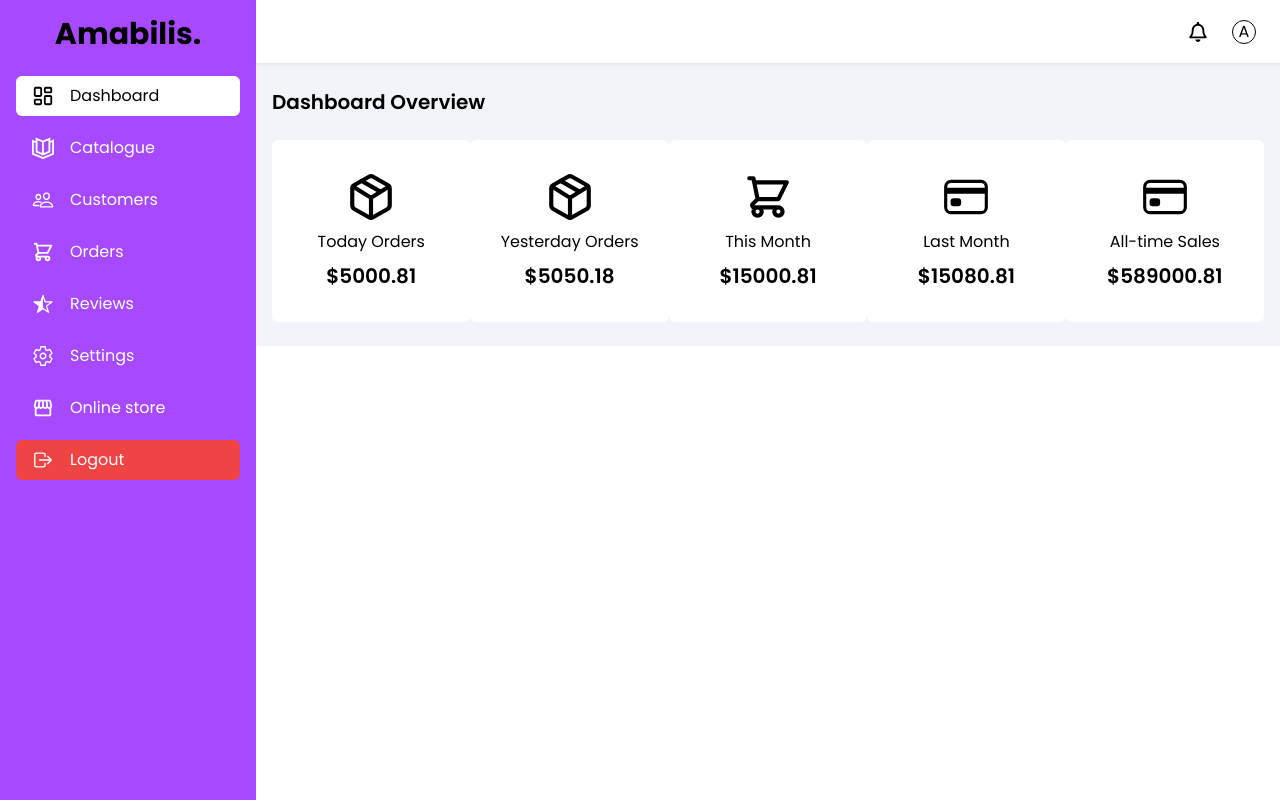
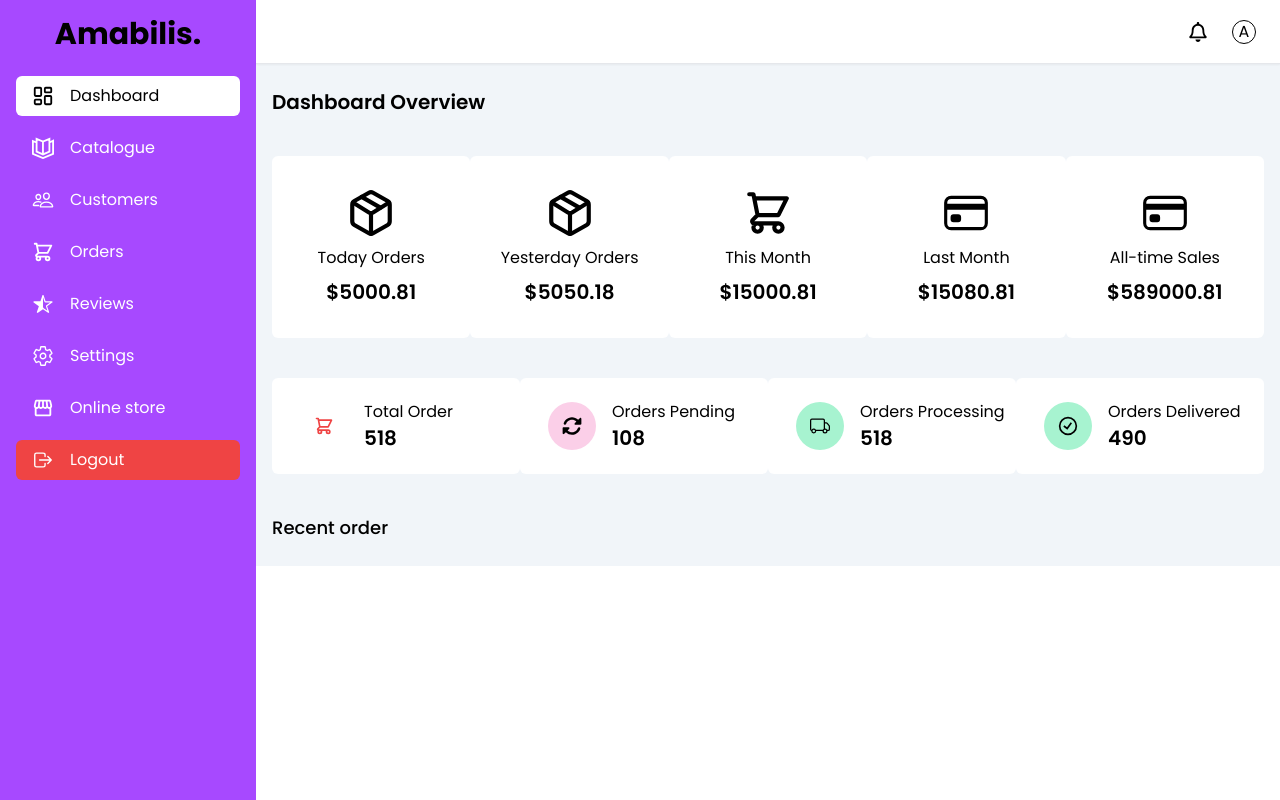
Before and after one commit to MabelSamuel/amabilis-e-commerce-website-expressJs, a React (Vite) app in the folder frontend/: page /admin/dashboard/overview in a window 1280 px wide. Built offline with nearby package versions, Linux system fonts and the light colour scheme.

Commit message:
rectangle cards

```diff
--- a/frontend/src/App.jsx
+++ b/frontend/src/App.jsx
@@ -31,6 +31,7 @@ import DashboardPage from "./pages/DashboardPage";
 import AdminCustomersPage from "./pages/AdminCustomersPage";
 import AdminOrdersPage from "./pages/AdminOrdersPage"
 import AdminOnlineStore from "./pages/AdminOnlineStore";
+import AdminCataloguePage from "./pages/AdminCataloguePage";
 
 const router = createBrowserRouter(
   createRoutesFromElements(
@@ -75,6 +76,7 @@ const router = createBrowserRouter(
       <Route path="admin/dashboard" element={<DashboardLayout />}>
           <Route index element={<Navigate to="overview" />} />
           <Route path="overview" element={<DashboardPage/>}/>
+          <Route path="catalogue" elemen={<AdminCataloguePage/>} />
           <Route path="customers" element={<AdminCustomersPage/>} />
           <Route path="orders" element={<AdminOrdersPage/>} />
           <Route path="online-store" element={<AdminOnlineStore/>}/>
--- a/frontend/src/components/admin/DashboardOverview.jsx
+++ b/frontend/src/components/admin/DashboardOverview.jsx
@@ -4,39 +4,106 @@ import { LuPackage } from "react-icons/lu";
 import OverviewCard from "./OverviewCard";
 import { HiOutlineShoppingCart } from "react-icons/hi";
 import { IoCardOutline } from "react-icons/io5";
+import OverviewRectangleCard from "./OverviewRectangleCard";
+import { BsTruck } from "react-icons/bs";
+import { GrStatusGood } from "react-icons/gr";
+import { FaRotate } from "react-icons/fa6";
 
 const DashboardOverview = () => {
   const cardItems = [
-    { icon: <LuPackage size={50} />, label: "Today Orders", price: 5000.81 },
+    {
+      icon: <LuPackage size={50} />,
+      label: "Today Orders",
+      price: 5000.81,
+      class: "bg-teal-100",
+    },
     {
       icon: <LuPackage size={50} />,
       label: "Yesterday Orders",
       price: 5050.18,
+      class: "bg-amber-100",
     },
     {
       icon: <HiOutlineShoppingCart size={50} />,
       label: "This Month",
       price: 15000.81,
+      class: "bg-blue-100",
     },
-    { icon: <IoCardOutline size={50} />, label: "Last Month", price: 15080.81 },
+    {
+      icon: <IoCardOutline size={50} />,
+      label: "Last Month",
+      price: 15080.81,
+      class: "bg-pink-200",
+    },
     {
       icon: <IoCardOutline size={50} />,
       label: "All-time Sales",
       price: 589000.81,
+      class: "bg-emerald-200",
+    },
+  ];
+
+  const rectangleItems = [
+    {
+      bgColor: "red-200",
+      textColor: "red-500",
+      icon: <HiOutlineShoppingCart size={20} />,
+      title: "Total Order",
+      count: 518,
+    },
+    {
+      bgColor: "pink-200",
+      textColor: "red-400",
+      icon: <FaRotate size={20} />,
+      title: "Orders Pending",
+      count: 108,
+    },
+    {
+      bgColor: "emerald-200",
+      textColor: "emerald-500",
+      icon: <BsTruck size={20} />,
+      title: "Orders Processing",
+      count: 518,
+    },
+    {
+      bgColor: "emerald-200",
+      textColor: "emerald-500",
+      icon: <GrStatusGood size={20} />,
+      title: "Orders Delivered",
+      count: 490,
     },
   ];
   return (
-    <div>
+    <div className="space-y-10">
       <DashboardTitle title="Dashboard Overview" />
-      <div className="flex justify-between">
+      <div className="flex justify-between overflow-x-auto">
         {cardItems.map((item, index) => (
           <OverviewCard
             key={index}
             icon={item.icon}
             cardTitle={item.label}
             cardAmount={item.price}
+            className={item.class}
           />
         ))}
+      </div>
+      <div className="flex justify-between overflow-x-auto">
+        { rectangleItems.map((item, index)=> (
+          <OverviewRectangleCard
+          key={index}
+          icon={item.icon}
+          title={item.title}
+          count={item.count}
+          bgColor={item.bgColor}
+          textColor={item.textColor}
+          />
+        )) }
+      </div>
+      <div>
+        <h4 className="font-medium text-lg">Recent order</h4>
+        <table>
+
+        </table>
       </div>
     </div>
   );
--- a/frontend/src/components/admin/DashboardTitle.jsx
+++ b/frontend/src/components/admin/DashboardTitle.jsx
@@ -2,7 +2,7 @@ import React from 'react'
 
 const DashboardTitle = ({ title }) => {
   return (
-    <h2 className='font-semibold text-xl mb-6'>{title}</h2>
+    <h2 className='font-semibold text-xl'>{title}</h2>
   )
 }
 
--- /dev/null
+++ b/frontend/src/components/admin/OverviewRectangleCard.jsx
@@ -0,0 +1,17 @@
+import React from "react";
+
+const OverviewRectangleCard = ({ key,icon, title, count, bgColor, textColor  }) => {
+  return (
+    <div key={key} className="bg-white w-64 rounded-md pl-7 flex items-center h-24 space-x-4">
+      <div className={`size-12 rounded-full flex justify-center items-center bg-${bgColor} text-${textColor}`}>
+        {icon}
+      </div>
+      <div>
+        <p>{title}</p>
+        <p className="font-semibold text-xl">{count}</p>
+      </div>
+    </div>
+  );
+};
+
+export default OverviewRectangleCard;
--- /dev/null
+++ b/frontend/src/pages/AdminCataloguePage.jsx
@@ -0,0 +1,9 @@
+import React from 'react'
+
+const AdminCataloguePage = () => {
+  return (
+    <div>AdminCataloguePage</div>
+  )
+}
+
+export default AdminCataloguePage
```
